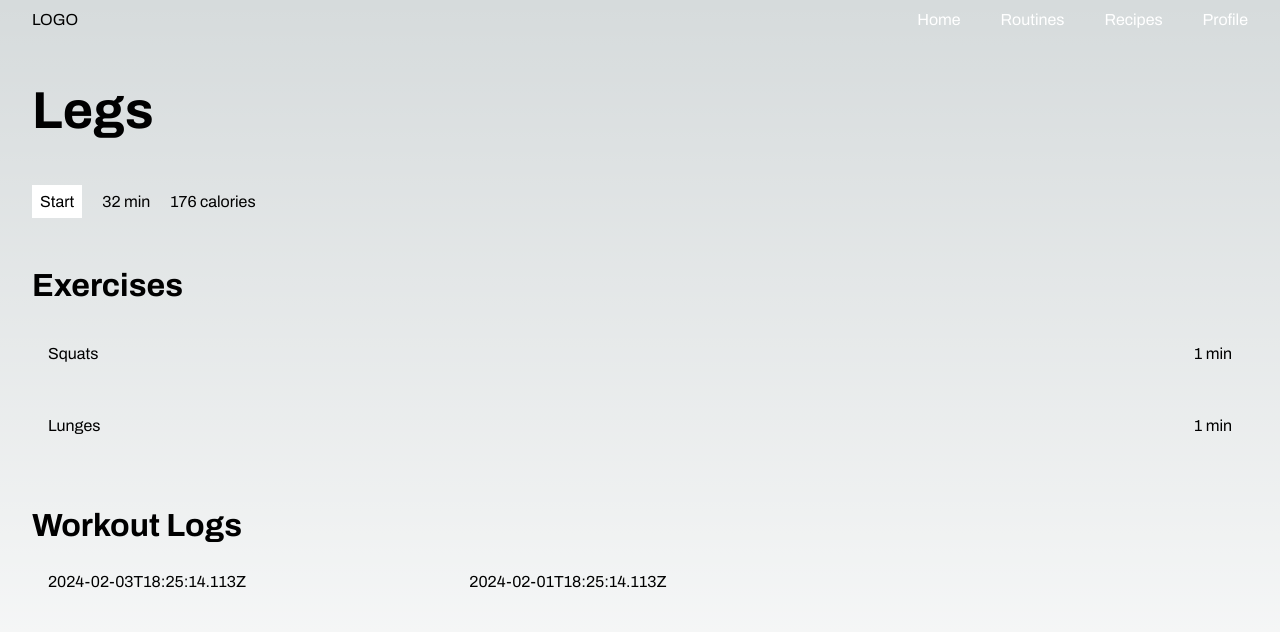
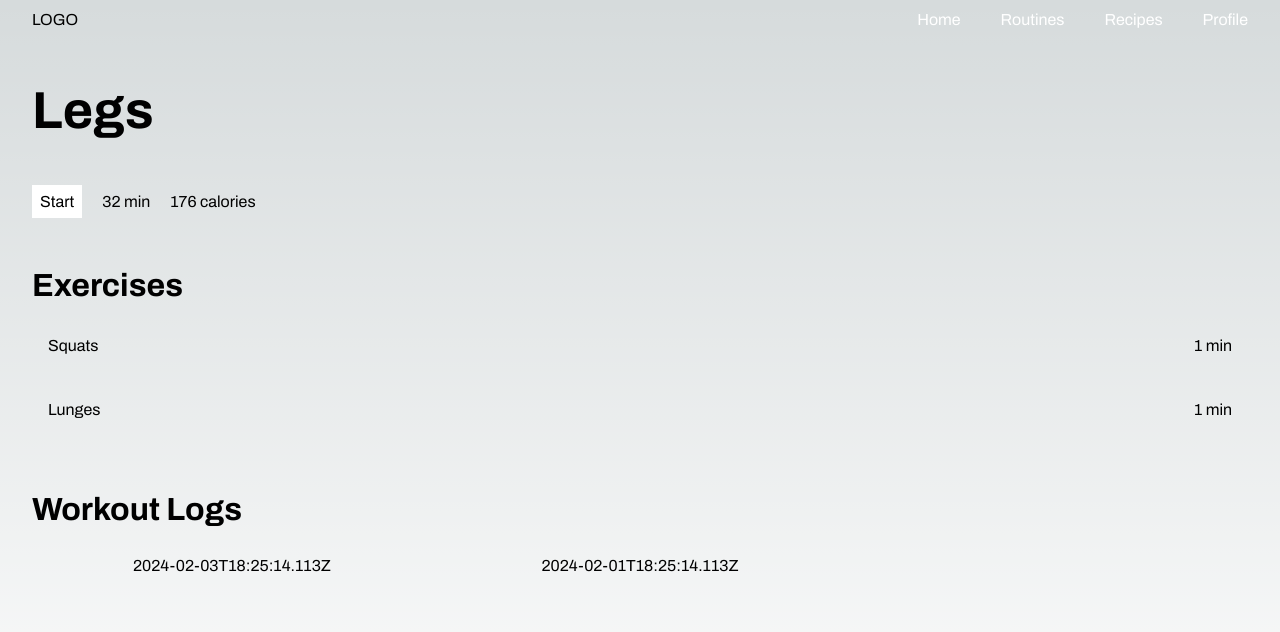
Before and after one commit to carlosquesada24/fitness-app, a Next.js app: page /routines/006de385-db01-4f3d-b647-037e69e11a42 in a window 1280 px wide. Shown: the top 632 px of the page. Built offline with nearby package versions, Linux system fonts and the light colour scheme.

Commit message:
Styles fixed

```diff
--- a/app/(modules)/routines/(infrastucture)/(pages)/[id]/page.tsx
+++ b/app/(modules)/routines/(infrastucture)/(pages)/[id]/page.tsx
@@ -4,7 +4,7 @@ import React, { useContext } from 'react'
 import ExercisesGrid from '../../components/ui/ExercisesGrid/ExercisesGrid'
 import Link from 'next/link'
 import { buttonStyles } from '@/app/(styles)'
-import { HEADINGS } from '@/app/(styles)/variables'
+import { COLORS, HEADINGS } from '@/app/(styles)/variables'
 import { RoutinesContext, useRoutines } from '../../(hooks)/RoutinesContext'
 import WorkoutSessionsGrid from '../../components/ui/WorkoutSessionsGrid/WorkoutSessionsGrid'
 
@@ -17,7 +17,7 @@ const Page = ({ params }: any) => {
     routinesList
       ?.find(routine => routine.id === params.id)
       ?.workoutSessionLogsList
-      ?? []
+    ?? []
 
   const routine =
     routinesList
@@ -26,7 +26,7 @@ const Page = ({ params }: any) => {
   const exercisesListFiltered =
     routine
       ?.exercisesList
-      ?? []
+    ?? []
 
   return (
     <>
--- a/app/(modules)/routines/(infrastucture)/components/ui/ExercisesGrid/ExercisesGrid.tsx
+++ b/app/(modules)/routines/(infrastucture)/components/ui/ExercisesGrid/ExercisesGrid.tsx
@@ -1,6 +1,6 @@
 import { routine } from '@/app/(modules)/routines/domain/data'
 import { Exercise } from '@/app/(modules)/routines/domain/entities'
-import { HEADINGS } from '@/app/(styles)/variables'
+import { COLORS, HEADINGS } from '@/app/(styles)/variables'
 import React from 'react'
 
 interface Props {
@@ -14,9 +14,11 @@ const ExercisesGrid = (props: Props) => {
             <div className='w-full'>
                 {
                     props.exersisesList.map(exercise => (
-                        <div key={crypto.randomUUID()} className='
+                        <div key={crypto.randomUUID()} className={`
             p-4
-            my-4
+            my-2
+
+            bg-[${COLORS.DARK_GRAY}]
 
             flex
             justify-between
@@ -24,7 +26,7 @@ const ExercisesGrid = (props: Props) => {
             hover:bg-[#2e2e2e]
             transition
             duration-350
-          '>
+            `}>
                             <h3 className='inline'>{exercise.name}</h3>
                             <span>{exercise.estimatedTime} min</span>
                         </div>
--- a/app/(modules)/routines/(infrastucture)/components/ui/RoutinesGrid/RoutinesGrid.tsx
+++ b/app/(modules)/routines/(infrastucture)/components/ui/RoutinesGrid/RoutinesGrid.tsx
@@ -2,6 +2,10 @@ import React from 'react'
 // import { routinesList } from '@/app/(modules)/routines/domain/data'
 import Link from 'next/link'
 import { useRoutines } from '../../../(hooks)/RoutinesContext'
+import { COLORS } from '@/app/(styles)/variables'
+
+
+// #2F3543
 
 const RoutinesGrid = () => {
 
@@ -17,19 +21,21 @@ const RoutinesGrid = () => {
                 key={crypto.randomUUID()}
                 href={`/routines/${routine.id}`}
               >
-              <article key={crypto.randomUUID()} className='
+              <article key={crypto.randomUUID()} className={`
                 p-4
                 flex
 
                 flex-col
                 sm:flex-row
 
+                bg-[${COLORS.DARK_GRAY}]
+
                 justify-between
                 hover:cursor-pointer
                 hover:bg-[#2e2e2e]
                 transition
                 duration-350
-              '>
+                `}>
                 <div className='text-center sm:text-left my-3 sm:my-0'>
                   <h3 className='md:text-[32px] text-[26px] font-bold my-2 sm:my-0'>{routine.name}</h3>
                   <span>{routine.totalExercisesCount} exercises</span>
--- a/app/(modules)/routines/(infrastucture)/components/ui/WorkoutSessionsGrid/WorkoutSessionsGrid.tsx
+++ b/app/(modules)/routines/(infrastucture)/components/ui/WorkoutSessionsGrid/WorkoutSessionsGrid.tsx
@@ -1,6 +1,6 @@
 import React from 'react'
 import Link from 'next/link'
-import { HEADINGS } from '@/app/(styles)/variables'
+import { COLORS, HEADINGS } from '@/app/(styles)/variables'
 
 interface WorkoutSessionGridProps {
     workoutSessionsList: any[]
@@ -11,29 +11,32 @@ const WorkoutSessionsGrid = ({workoutSessionsList}: WorkoutSessionGridProps) =>
     <>
     <h2 className={`${HEADINGS.H3} font-bold mt-12 mb-1`}>Workout Logs</h2>
 
-<div className='grid grid-cols-1 lg:grid-cols-2 xl:grid-cols-3 gap-12 w-full'>
+<div className='grid grid-cols-1 sm:grid-cols-2 lg:grid-cols-2 xl:grid-cols-3 gap-2 w-full'>
   {
     workoutSessionsList.length > 0 ?
       workoutSessionsList.map((session: any) => {
         return (
           <Link
             key={crypto.randomUUID()}
+            className='text-center'
             href={`/routines/${session.id}`}
           >
-            <article key={crypto.randomUUID()} className='
+            <article key={crypto.randomUUID()} className={`
           p-4
           flex
 
           flex-col
           sm:flex-row
 
+          bg-[${COLORS.DARK_GRAY}]
+
           justify-between
           hover:cursor-pointer
           hover:bg-[#2e2e2e]
           transition
           duration-350
-        '>
-              <h2>{session.date}</h2>
+          `}>
+              <h2 className='m-auto'>{session.date}</h2>
             </article>
           </Link>
         )
--- a/app/(styles)/variables.ts
+++ b/app/(styles)/variables.ts
@@ -1,8 +1,8 @@
 export const COLORS = {
     LIGHT: "",
     DARK: "",
-    GRAY: "",
-    DARK_GRAY: "",
+    GRAY: "#212121",
+    DARK_GRAY: "#212121",
 
     WHITE: "#FFF",
     BLACK: "#000"
```
